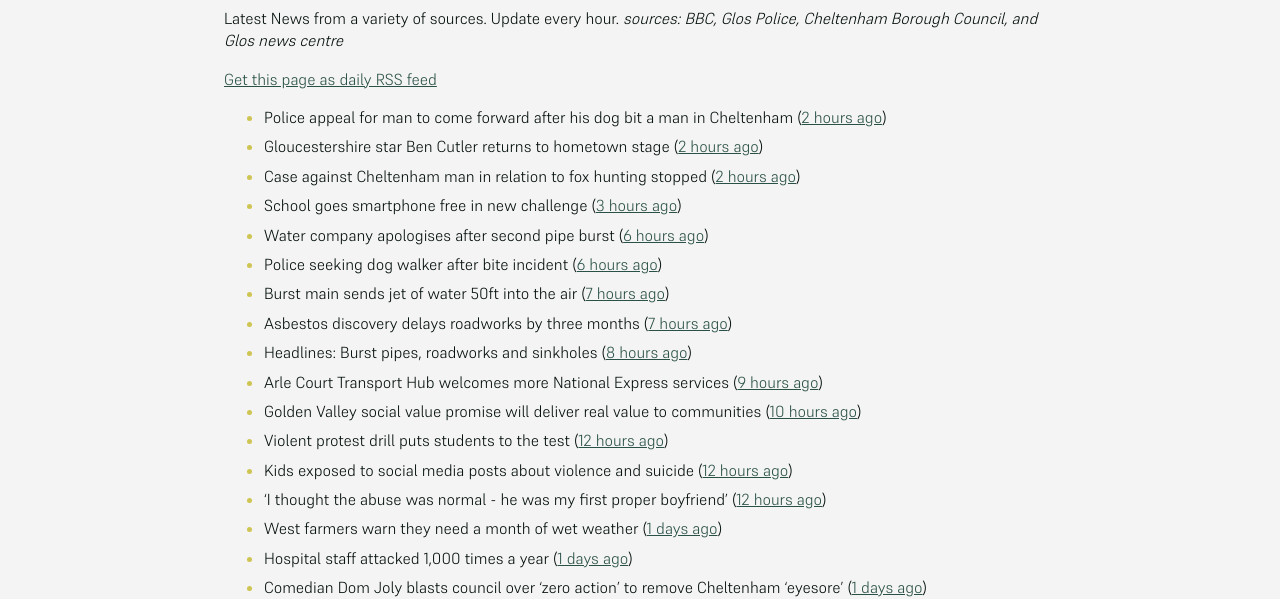
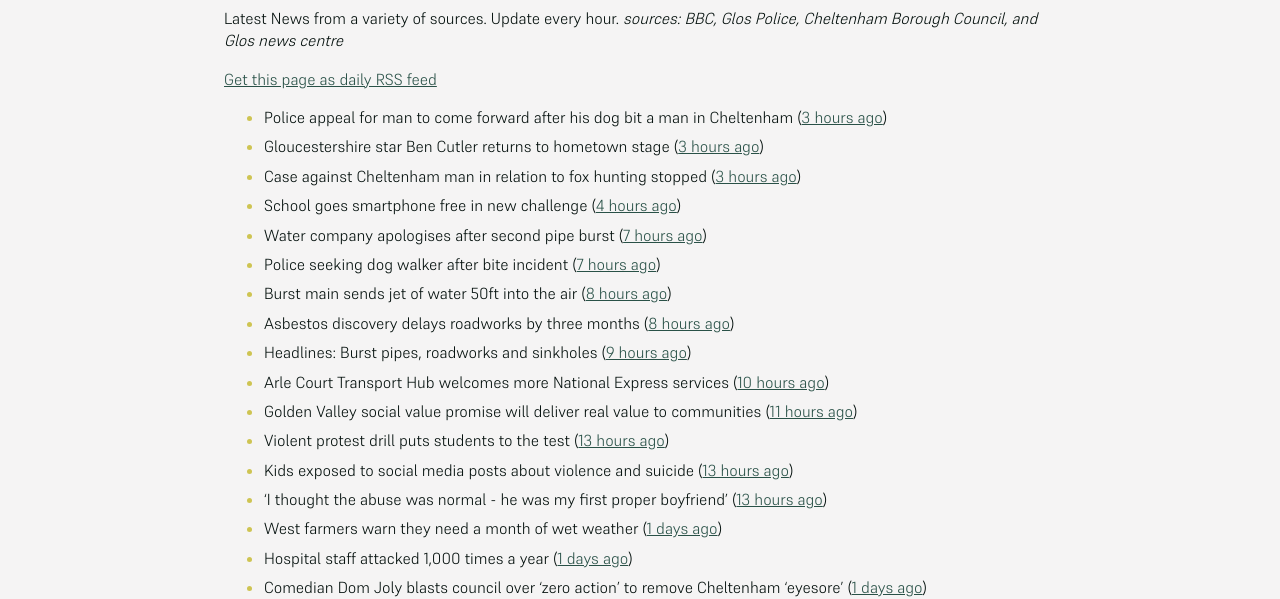
Before and after one commit to mat-0/cheltenham-open-data, a Jekyll site: the page built from _pages/news.md, in a window 1280 px wide and 1400 px high. Shown: the part 266-865 px from the top of the window. Built offline with Jekyll 4.4.1, drawn with Linux system fonts in a browser that asks for light colours; some of the changed text lies outside the part shown.

Commit message:
Updated 2025-05-15 18:58:17

```diff
--- a/_pages/news.md
+++ b/_pages/news.md
@@ -12,20 +12,20 @@ _sources: BBC, Glos Police, Cheltenham Borough Council, and Glos news centre_
 [Get this page as daily RSS feed](/daily.rss)
 
 <!-- news_marker starts -->
-- Police appeal for man to come forward after his dog bit a man in Cheltenham ([2 hours ago](https://gloucesternewscentre.co.uk/police-appeal-for-man-to-come-forward-after-his-dog-bit-a-man-in-cheltenham/))
-- Gloucestershire star Ben Cutler returns to hometown stage ([2 hours ago](https://gloucesternewscentre.co.uk/gloucestershire-star-ben-cutler-returns-to-hometown-stage/))
-- Case against Cheltenham man in relation to fox hunting stopped ([2 hours ago](https://gloucesternewscentre.co.uk/case-against-cheltenham-man-in-relation-to-fox-hunting-stopped/))
-- School goes smartphone free in new challenge ([3 hours ago](https://www.bbc.com/news/articles/cwy388p033eo))
-- Water company apologises after second pipe burst ([6 hours ago](https://www.bbc.com/news/articles/cn0g1jygjq1o))
-- Police seeking dog walker after bite incident ([6 hours ago](https://www.bbc.com/news/articles/cwy37dejxd0o))
-- Burst main sends jet of water 50ft into the air ([7 hours ago](https://www.bbc.com/news/articles/cd620lyqqnqo))
-- Asbestos discovery delays roadworks by three months ([7 hours ago](https://www.bbc.com/news/articles/c0j7158dyevo))
-- Headlines: Burst pipes, roadworks and sinkholes ([8 hours ago](https://www.bbc.com/news/articles/c3e51154k5vo))
-- Arle Court Transport Hub welcomes more National Express services ([9 hours ago](https://gloucesternewscentre.co.uk/arle-court-transport-hub-welcomes-more-national-express-services/))
-- Golden Valley social value promise will deliver real value to communities ([10 hours ago](https://www.cheltenham.gov.uk/news/article/3011/golden_valley_social_value_promise_will_deliver_real_value_to_communities))
-- Violent protest drill puts students to the test ([12 hours ago](https://www.bbc.com/news/articles/cp92nl2yne8o))
-- Kids exposed to social media posts about violence and suicide ([12 hours ago](https://www.bbc.com/news/articles/c0r1gpr0ezwo))
-- 'I thought the abuse was normal - he was my first proper boyfriend' ([12 hours ago](https://www.bbc.com/news/articles/czj47g8kkm9o))
+- Police appeal for man to come forward after his dog bit a man in Cheltenham ([3 hours ago](https://gloucesternewscentre.co.uk/police-appeal-for-man-to-come-forward-after-his-dog-bit-a-man-in-cheltenham/))
+- Gloucestershire star Ben Cutler returns to hometown stage ([3 hours ago](https://gloucesternewscentre.co.uk/gloucestershire-star-ben-cutler-returns-to-hometown-stage/))
+- Case against Cheltenham man in relation to fox hunting stopped ([3 hours ago](https://gloucesternewscentre.co.uk/case-against-cheltenham-man-in-relation-to-fox-hunting-stopped/))
+- School goes smartphone free in new challenge ([4 hours ago](https://www.bbc.com/news/articles/cwy388p033eo))
+- Water company apologises after second pipe burst ([7 hours ago](https://www.bbc.com/news/articles/cn0g1jygjq1o))
+- Police seeking dog walker after bite incident ([7 hours ago](https://www.bbc.com/news/articles/cwy37dejxd0o))
+- Burst main sends jet of water 50ft into the air ([8 hours ago](https://www.bbc.com/news/articles/cd620lyqqnqo))
+- Asbestos discovery delays roadworks by three months ([8 hours ago](https://www.bbc.com/news/articles/c0j7158dyevo))
+- Headlines: Burst pipes, roadworks and sinkholes ([9 hours ago](https://www.bbc.com/news/articles/c3e51154k5vo))
+- Arle Court Transport Hub welcomes more National Express services ([10 hours ago](https://gloucesternewscentre.co.uk/arle-court-transport-hub-welcomes-more-national-express-services/))
+- Golden Valley social value promise will deliver real value to communities ([11 hours ago](https://www.cheltenham.gov.uk/news/article/3011/golden_valley_social_value_promise_will_deliver_real_value_to_communities))
+- Violent protest drill puts students to the test ([13 hours ago](https://www.bbc.com/news/articles/cp92nl2yne8o))
+- Kids exposed to social media posts about violence and suicide ([13 hours ago](https://www.bbc.com/news/articles/c0r1gpr0ezwo))
+- 'I thought the abuse was normal - he was my first proper boyfriend' ([13 hours ago](https://www.bbc.com/news/articles/czj47g8kkm9o))
 - West farmers warn they need a month of wet weather ([1 days ago](https://www.bbc.com/news/articles/c331dj5x2kpo))
 - Hospital staff attacked 1,000 times a year ([1 days ago](https://www.bbc.com/news/articles/cjdznk3ve87o))
 - Comedian Dom Joly blasts council over ‘zero action’ to remove Cheltenham ‘eyesore’ ([1 days ago](https://gloucesternewscentre.co.uk/comedian-dom-joly-blasts-council-over-zero-action-to-remove-cheltenham-eyesore/))
@@ -56,9 +56,9 @@ _sources: BBC, Glos Police, Cheltenham Borough Council, and Glos news centre_
 - Homeowners in ‘David and Goliath’ battle over cracks in their walls ’caused by 147-home development’ ([10 days ago](https://gloucesternewscentre.co.uk/homeowners-in-david-and-goliath-battle-over-cracks-in-their-walls-caused-by-147-home-development/))
 - Fixing Gloucestershire’s ‘crumbling roads and broken services’ top aims of newly elected Shire Hall Lib Dems ([10 days ago](https://gloucesternewscentre.co.uk/fixing-gloucestershires-crumbling-roads-and-broken-services-top-aims-of-newly-elected-shire-hall-lib-dems/))
 - Police urge the public to consider if there is a genuine emergency before dialling 999 ([10 days ago](https://gloucesternewscentre.co.uk/police-urge-the-public-to-consider-if-there-is-a-genuine-emergency-before-dialling-999/))
-- Man pleads guilty to multiple thefts from vehicles in Cheltenham ([12 days ago](https://gloucesternewscentre.co.uk/man-pleads-guilty-to-multiple-thefts-from-vehicles-in-cheltenham/))
-- Cotswold mum calls on Bromford Housing to fix ‘deathtrap’ garden ([12 days ago](https://gloucesternewscentre.co.uk/cotswold-mum-calls-on-bromford-housing-to-fix-deathtrap-garden/))
-- Vote 2025: Lib Dems win elections but fall one seat short of overall control at Shire Hall ([12 days ago](https://gloucesternewscentre.co.uk/vote-2025-lib-dems-win-elections-but-fall-one-seat-short-of-overall-control-at-shire-hall/))
+- Man pleads guilty to multiple thefts from vehicles in Cheltenham ([13 days ago](https://gloucesternewscentre.co.uk/man-pleads-guilty-to-multiple-thefts-from-vehicles-in-cheltenham/))
+- Cotswold mum calls on Bromford Housing to fix ‘deathtrap’ garden ([13 days ago](https://gloucesternewscentre.co.uk/cotswold-mum-calls-on-bromford-housing-to-fix-deathtrap-garden/))
+- Vote 2025: Lib Dems win elections but fall one seat short of overall control at Shire Hall ([13 days ago](https://gloucesternewscentre.co.uk/vote-2025-lib-dems-win-elections-but-fall-one-seat-short-of-overall-control-at-shire-hall/))
 - Cheltenham Borough Council invites community input on new trees strategy ([23 days ago](https://www.cheltenham.gov.uk/news/article/3005/cheltenham_borough_council_invites_community_input_on_new_trees_strategy))
 - Media statement about the Citrus Hotel ([27 days ago](https://www.cheltenham.gov.uk/news/article/3004/media_statement_about_the_citrus_hotel))
 
```
Also changed, not shown: _data/flood.json (+5 -69 lines), _pages/fix-my-street.md (+2 -2 lines), index.md (+5 -5 lines).
